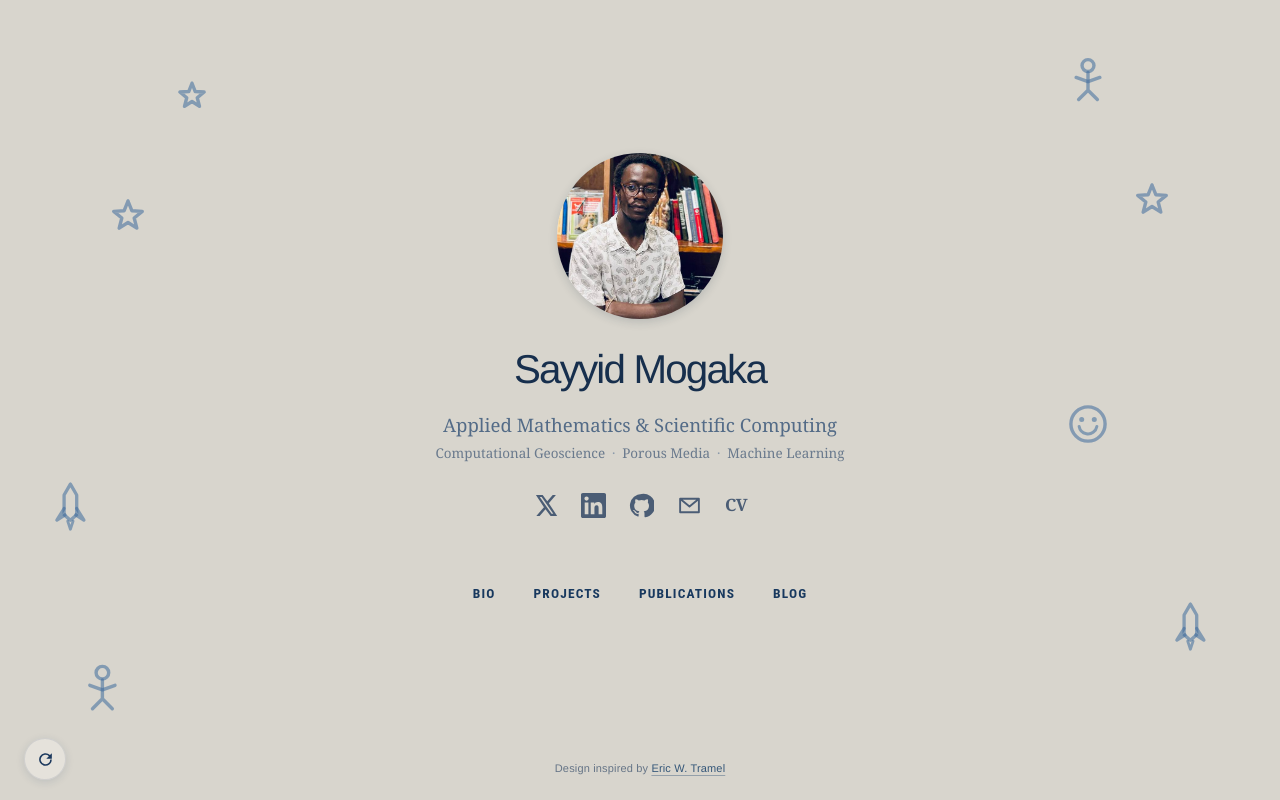
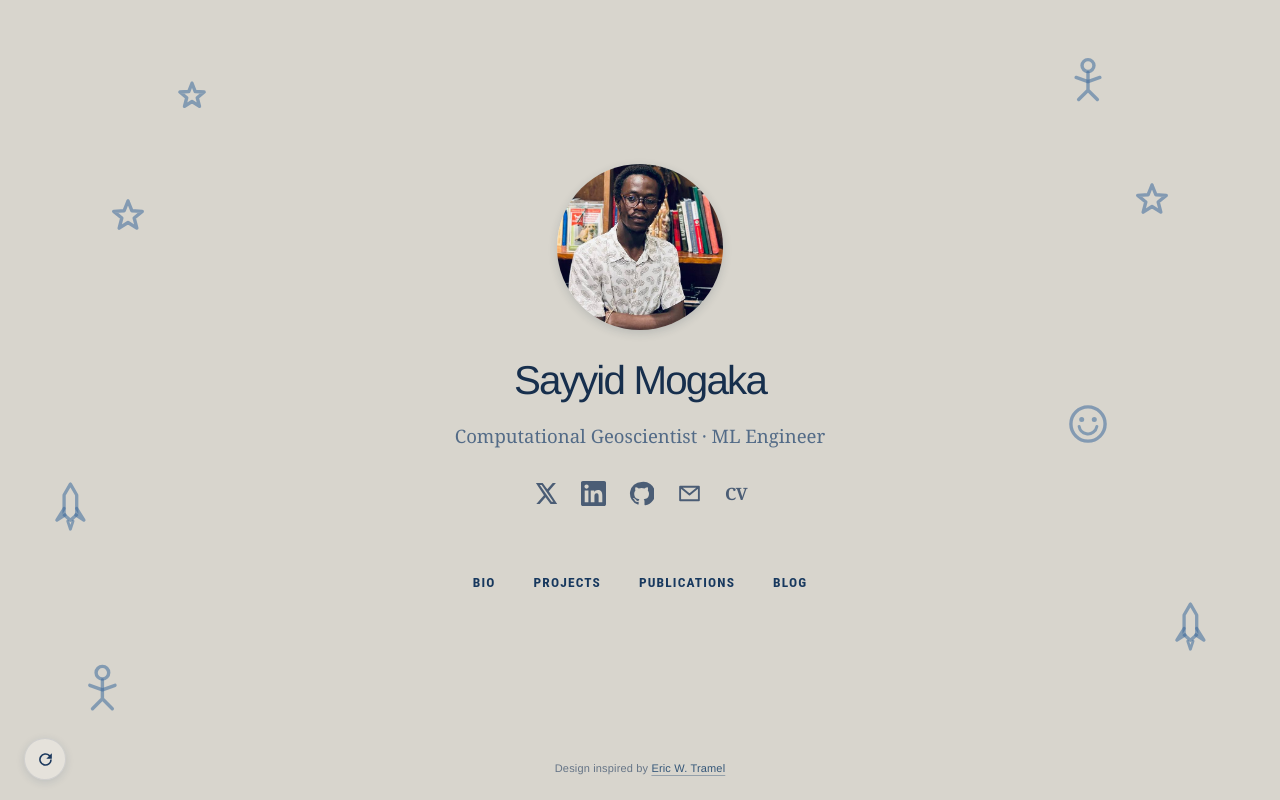
Before and after one commit to sayyidmogaka/sayyidmogaka.github.io, a plain HTML site: page index.html in a window 1280 px wide. Drawn offline with Linux system fonts and the light colour scheme.

Commit message:
Simplify homepage professional title and remove redundant subtitle

```diff
--- a/index.html
+++ b/index.html
@@ -15,8 +15,8 @@
 <img src="assets/images/sayyid-mogaka.jpg" alt="Portrait of Sayyid Mogaka">
 </a>
 <h1>Sayyid Mogaka</h1>
-<p class="home-title">Applied Mathematics &amp; Scientific Computing</p>
-<p class="home-subtitle">Computational Geoscience <span>·</span> Porous Media <span>·</span> Machine Learning</p>
+<p class="home-title">Computational Geoscientist <span aria-hidden="true">·</span> ML Engineer</p>
+
 <div class="home-social" aria-label="Social links">
 <a href="https://x.com/sanya_aka" target="_blank" rel="noopener noreferrer" aria-label="X" title="X"><svg viewBox="0 0 24 24" aria-hidden="true"><path fill="currentColor" d="M18.9 2H22l-6.8 7.8L23.2 22h-6.3l-4.9-6.4L6.4 22H3.2l7.3-8.4L2.8 2h6.5l4.4 5.8L18.9 2zm-1.1 18h1.7L8.3 3.9H6.5L17.8 20z"/></svg></a>
 <a href="https://www.linkedin.com/in/sayyid-mogaka-51b488b3/" target="_blank" rel="noopener noreferrer" aria-label="LinkedIn" title="LinkedIn"><svg viewBox="0 0 24 24" aria-hidden="true"><path fill="currentColor" d="M20.45 20.45h-3.56v-5.57c0-1.33-.03-3.04-1.85-3.04-1.85 0-2.14 1.45-2.14 2.94v5.67H9.35V9h3.42v1.56h.05c.48-.9 1.64-1.85 3.37-1.85 3.6 0 4.27 2.37 4.27 5.46v6.28ZM5.34 7.43a2.06 2.06 0 1 1 0-4.13 2.06 2.06 0 0 1 0 4.13ZM7.12 20.45H3.56V9h3.56v11.45ZM22.23 0H1.77C.79 0 0 .77 0 1.73v20.54C0 23.23.79 24 1.77 24h20.45c.98 0 1.78-.77 1.78-1.73V1.73C24 .77 23.2 0 22.22 0Z"/></svg></a>
```
